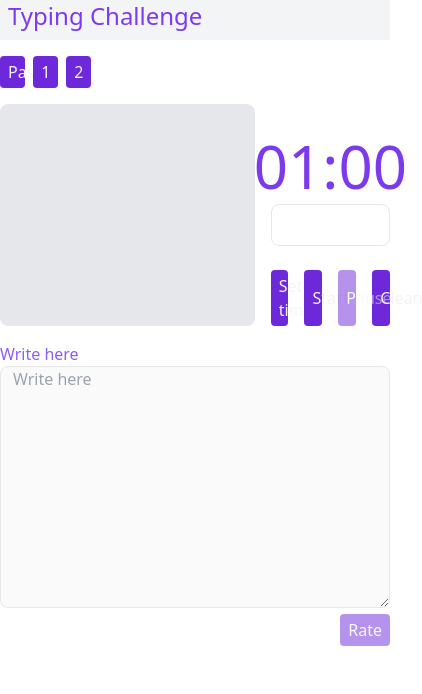
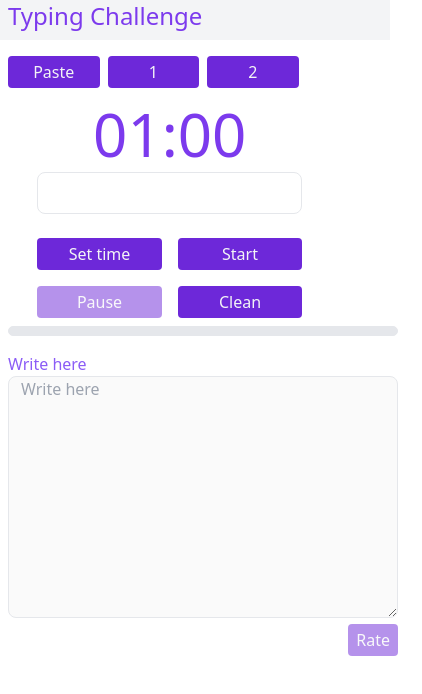
Before and after one commit to Rafael3226/typing-challenge, a React app: page / in a window 390 px wide. Shown: the top 694 px of the page, 422 px wide, since content can reach past the window. Built offline with nearby package versions, Linux system fonts and the light colour scheme.

Commit message:
Responsive

```diff
--- a/src/components/timer/Timer.jsx
+++ b/src/components/timer/Timer.jsx
@@ -6,7 +6,7 @@ import useTimer from '../../hooks/useTimer.js';
 import { setText } from '../../redux/slices/counterSlice.js';
 import { useDispatch } from 'react-redux';
 
-function Timer() {
+function Timer({ className }) {
   const [{ input }, setState] = useState({ input: '' });
   const [{ minutes, seconds, running }, tm] = useTimer();
   const dispatch = useDispatch();
@@ -40,8 +40,9 @@ function Timer() {
   };
 
   return (
+    <div className={`${className} flex justify-center`}>
       <div>
-      <div className="flex justify-center mt-8">
+        <div className="flex justify-center">
           <TimerClock minutes={minutes} seconds={seconds} />
         </div>
         <div className="flex justify-center">
@@ -54,7 +55,7 @@ function Timer() {
             id="mins-input"
           />
         </div>
-      <div className="grid grid-cols-4  justify-center  gap-4">
+        <div className="grid grid-cols-2  justify-center  gap-4 lg:grid-cols-4">
           <Button
             type="button"
             value="Set time"
@@ -84,6 +85,7 @@ function Timer() {
           />
         </div>
       </div>
+    </div>
   );
 }
 
--- a/src/containers/Container.jsx
+++ b/src/containers/Container.jsx
@@ -1,7 +1,9 @@
 import React from 'react';
 
 function Container({ children, size }) {
-  return <div className={`container mx-auto ${size ?? ''}`}>{children}</div>;
+  return (
+    <div className={`container mx-2 sm:mx-auto ${size ?? ''}`}>{children}</div>
+  );
 }
 
 export default Container;
--- a/src/pages/Home.jsx
+++ b/src/pages/Home.jsx
@@ -12,7 +12,7 @@ import { modalPaste, modalResults } from '../redux/slices/modalSlice.js';
 
 function Home() {
   const {
-    timer: { running, finalMins },
+    timer: { running },
     counter: { text, guide },
   } = useSelector((state) => state);
   const dispatch = useDispatch();
@@ -51,15 +51,15 @@ function Home() {
   };
   return (
     <>
-      <div className="grid grid-cols-12 gap-2 my-4">
+      <div className="grid grid-cols-4 gap-2 my-4 sm:grid-cols-6 md:grid-cols-8 lg:grid-cols-12">
         <Button value="Paste" onClick={handlePaste} />
         {texts.map((text, key) => (
           <Button key={key} value={key + 1} onClick={() => handleGuide(text)} />
         ))}
       </div>
-      <div className="grid grid-cols-3 gap-4 my-4">
+      <div className="grid grid-cols gap-2 my-4 md:grid-cols-3">
+        <Timer className="md:order-last" />
         <Paragraph checked={checked} notChecked={notChecked} />
-        <Timer />
       </div>
       <TextArea
         label="Write here"
```
Lines whose indentation alone changed are shown as unchanged.
